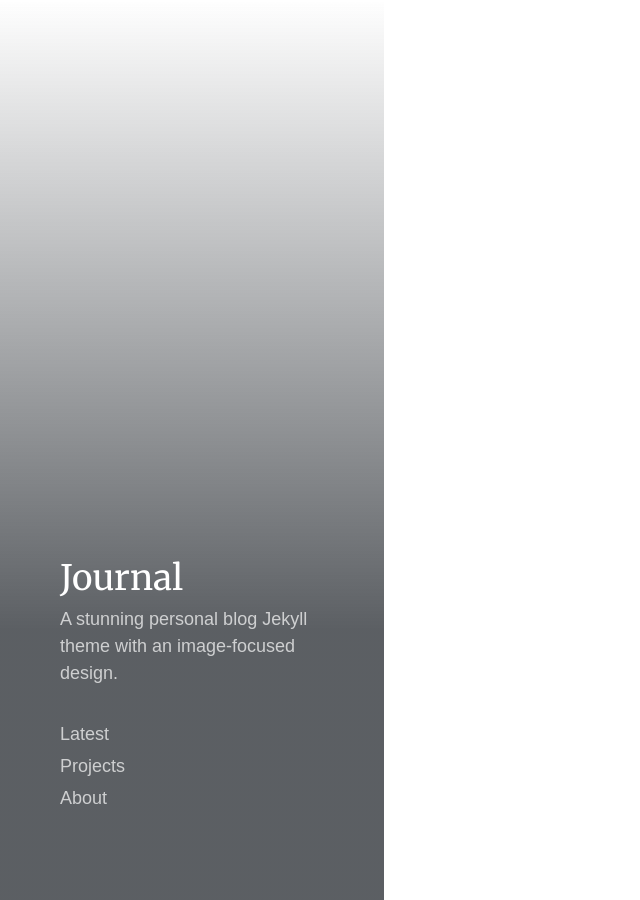
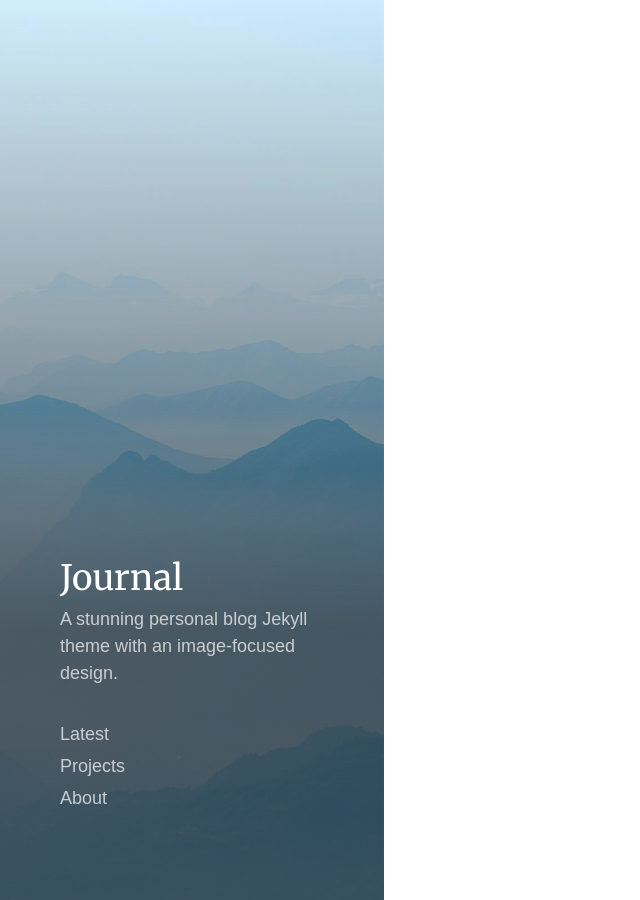
Before and after one commit to eduardoperez2151/MachineLearning, a Jekyll site: the page built from index.html, in a window 1280 px wide and 900 px high. Shown: the whole window, without its empty margins (0-640 px from the left). Built offline with Jekyll 4.4.1, drawn with Linux system fonts in a browser that asks for light colours; nearby versions of some CDN libraries; some web fonts are replaced.

Commit message:
fix routes

```diff
--- a/_includes/header.html
+++ b/_includes/header.html
@@ -1,6 +1,6 @@
 <header class="header">
 
-	<div class="header-image header-image--on" style="background-image: url("/MachineLearning"{{ page.featured_image }});"></div>
+	<div class="header-image header-image--on" style="background-image: url({{ page.featured_image }});"></div>
 	<div class="header-image"></div>
 
 	<div class="header-overlay"></div>
```
